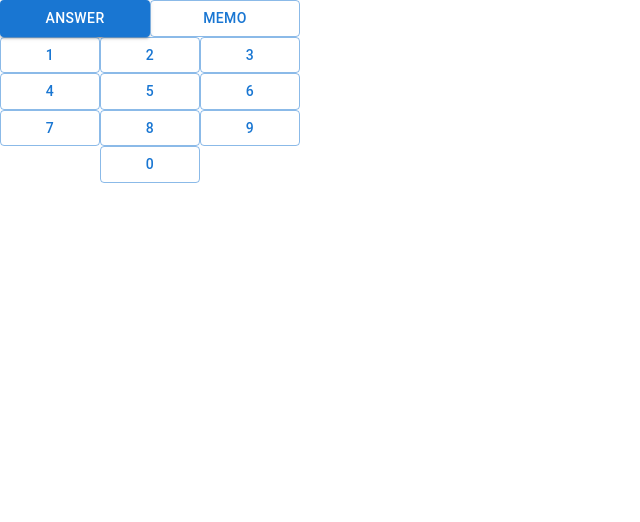
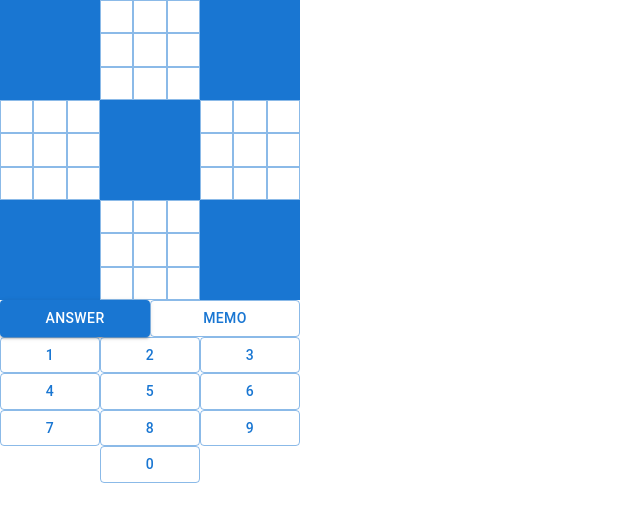
Before and after one commit to kuman514/ReactSudoku, a React (Vite) app: page / in a window 1280 px wide. Shown: the top 522 px of the page, without its empty margins (0-640 px from the left). Built offline with nearby package versions, Linux system fonts and the light colour scheme.

Commit message:
feat: add variable-tile

```diff
--- a/src/app/index.tsx
+++ b/src/app/index.tsx
@@ -1,34 +1,153 @@
 import { DigitButton } from '^/features/digit-button';
 import { ModeButton } from '^/features/mode-button';
+import { VariableTile } from '^/features/variable-tile';
 import { Digit } from '^/shared/digit/types';
 import { useState } from 'react';
 
+function memoDigit({
+  row,
+  col,
+  digit,
+  memoTile,
+}: {
+  row: number;
+  col: number;
+  digit: Digit;
+  memoTile: Digit[][][];
+}) {
+  const newMemoTile: Digit[][][] = JSON.parse(JSON.stringify(memoTile));
+  switch (digit) {
+    case 0:
+      newMemoTile[row][col] = [];
+      break;
+    default: {
+      const memoIndex = newMemoTile[row][col].findIndex(
+        (digitToFind) => digitToFind === digit
+      );
+      if (memoIndex === -1) {
+        newMemoTile[row][col].push(digit);
+      } else {
+        newMemoTile[row][col].splice(memoIndex, 1);
+      }
+      break;
+    }
+  }
+  return newMemoTile;
+}
+
+function inputDigit({
+  row,
+  col,
+  digit,
+  answerTile,
+}: {
+  row: number;
+  col: number;
+  digit: Digit;
+  answerTile: Digit[][];
+}) {
+  const newAnswerTile: Digit[][] = JSON.parse(JSON.stringify(answerTile));
+  newAnswerTile[row][col] = digit;
+  return newAnswerTile;
+}
+
 export function App() {
   const [mode, setMode] = useState<'answer' | 'memo'>('answer');
-  const [digitActiveStatus, setDigitActiveStatus] = useState<
-    Record<Digit, boolean>
-  >({
-    0: false,
-    1: false,
-    2: false,
-    3: false,
-    4: false,
-    5: false,
-    6: false,
-    7: false,
-    8: false,
-    9: false,
+
+  const [selectedPos, setSelectedPos] = useState<{
+    row: number;
+    col: number;
+  }>({
+    row: -1,
+    col: -1,
   });
 
-  function handleOnClickDigitButton(clickedDigit: Digit) {
-    setDigitActiveStatus({
-      ...digitActiveStatus,
-      [clickedDigit]: !digitActiveStatus[clickedDigit],
-    });
+  const [answerTile, setAnswerTile] = useState<Digit[][]>([
+    [0, 0, 0, 0, 0, 0, 0, 0, 0],
+    [0, 0, 0, 0, 0, 0, 0, 0, 0],
+    [0, 0, 0, 0, 0, 0, 0, 0, 0],
+    [0, 0, 0, 0, 0, 0, 0, 0, 0],
+    [0, 0, 0, 0, 0, 0, 0, 0, 0],
+    [0, 0, 0, 0, 0, 0, 0, 0, 0],
+    [0, 0, 0, 0, 0, 0, 0, 0, 0],
+    [0, 0, 0, 0, 0, 0, 0, 0, 0],
+    [0, 0, 0, 0, 0, 0, 0, 0, 0],
+  ]);
+
+  const [memoTile, setMemoTile] = useState<Digit[][][]>([
+    [[], [], [], [], [], [], [], [], []],
+    [[], [], [], [], [], [], [], [], []],
+    [[], [], [], [], [], [], [], [], []],
+    [[], [], [], [], [], [], [], [], []],
+    [[], [], [], [], [], [], [], [], []],
+    [[], [], [], [], [], [], [], [], []],
+    [[], [], [], [], [], [], [], [], []],
+    [[], [], [], [], [], [], [], [], []],
+    [[], [], [], [], [], [], [], [], []],
+  ]);
+
+  function handleOnClickDigitButton(digit: Digit) {
+    if (selectedPos.row < 0 || selectedPos.col < 0) {
+      return;
+    }
+
+    switch (mode) {
+      case 'answer':
+        setAnswerTile(
+          inputDigit({
+            ...selectedPos,
+            digit,
+            answerTile,
+          })
+        );
+        break;
+      case 'memo':
+        setMemoTile(
+          memoDigit({
+            ...selectedPos,
+            digit,
+            memoTile,
+          })
+        );
+        break;
+      default:
+        break;
+    }
   }
 
   return (
     <main>
+      <div
+        style={{
+          width: 300,
+          height: 300,
+          display: 'grid',
+          gridTemplateColumns: 'repeat(9, 1fr)',
+          gridTemplateRows: 'repeat(9, 1fr)',
+        }}
+      >
+        {Array.from({ length: 81 }).map((_, index) => {
+          const row = Math.floor(index / 9);
+          const col = index % 9;
+          return (
+            <VariableTile
+              key={`${row},${col}`}
+              answerDigit={answerTile[row][col]}
+              memoDigits={memoTile[row][col]}
+              selectedRow={selectedPos.row}
+              selectedCol={selectedPos.col}
+              curRow={row}
+              curCol={col}
+              onClick={() => {
+                setSelectedPos({
+                  row,
+                  col,
+                });
+              }}
+            />
+          );
+        })}
+      </div>
       <div
         style={{
           width: 300,
@@ -77,7 +196,28 @@ export function App() {
               <DigitButton
                 key={`digit-button-${digit}`}
                 digit={digit}
-                isActive={digitActiveStatus[digit]}
+                isActive={(() => {
+                  if (
+                    selectedPos.row < 0 ||
+                    selectedPos.col < 0 ||
+                    digit === 0
+                  ) {
+                    return false;
+                  }
+
+                  switch (mode) {
+                    case 'answer':
+                      return (
+                        answerTile[selectedPos.row][selectedPos.col] === digit
+                      );
+                    case 'memo':
+                      return memoTile[selectedPos.row][
+                        selectedPos.col
+                      ].includes(digit);
+                    default:
+                      return false;
+                  }
+                })()}
                 onClick={handleOnClickDigitButton}
               />
             )
--- /dev/null
+++ b/src/features/variable-tile/index.tsx
@@ -0,0 +1,116 @@
+import { Digit } from '^/shared/digit/types';
+import { Tile } from '^/shared/tile';
+
+interface Props {
+  answerDigit?: Digit;
+  memoDigits: Digit[];
+  selectedRow: number;
+  selectedCol: number;
+  curRow: number;
+  curCol: number;
+  onClick?: () => void;
+}
+
+export function VariableTile({
+  answerDigit,
+  memoDigits,
+  selectedRow,
+  selectedCol,
+  curRow,
+  curCol,
+  onClick,
+}: Props) {
+  const squareRow = Math.floor(curRow / 3);
+  const squareCol = Math.floor(curCol / 3);
+  const isColored = (squareRow + squareCol) % 2 === 0;
+
+  const isHighlighted = curRow === selectedRow && curCol === selectedCol;
+  const isHalfHighlighted =
+    curRow === selectedRow ||
+    curCol === selectedCol ||
+    (squareRow === Math.floor(selectedRow / 3) &&
+      squareCol === Math.floor(selectedCol / 3));
+
+  const renderTileBody =
+    answerDigit && answerDigit > 0 ? (
+      <div
+        style={{
+          width: '100%',
+          height: '100%',
+          backgroundColor: isHighlighted
+            ? '#20cc20'
+            : isHalfHighlighted
+              ? '#FFFFFF50'
+              : 'transparent',
+          display: 'flex',
+          justifyContent: 'center',
+          alignItems: 'center',
+        }}
+      >
+        {answerDigit}
+      </div>
+    ) : (
+      (() => {
+        const isMemo: Record<Exclude<Digit, 0>, boolean> = {
+          1: false,
+          2: false,
+          3: false,
+          4: false,
+          5: false,
+          6: false,
+          7: false,
+          8: false,
+          9: false,
+        };
+
+        memoDigits.forEach((digit) => {
+          if (digit === 0) {
+            return;
+          }
+          isMemo[digit] = true;
+        });
+
+        return (
+          <div
+            style={{
+              width: '100%',
+              height: '100%',
+              display: 'grid',
+              gridTemplateRows: '1fr 1fr 1fr',
+              gridTemplateColumns: '1fr 1fr 1fr',
+              backgroundColor: isHighlighted
+                ? '#20cc20'
+                : isHalfHighlighted
+                  ? '#FFFFFF50'
+                  : 'transparent',
+            }}
+          >
+            {([1, 2, 3, 4, 5, 6, 7, 8, 9] satisfies Digit[]).map((digit) => (
+              <div
+                key={`memo-tile-${curRow}-${curCol}-${digit}`}
+                style={{
+                  fontSize: '0.3rem',
+                }}
+              >
+                {isMemo[digit] ? digit : null}
+              </div>
+            ))}
+          </div>
+        );
+      })()
+    );
+
+  return (
+    <Tile
+      ariaLabel={`tile-${curRow}-${curCol}`}
+      isColored={isColored}
+      customStyle={{
+        minWidth: 'unset',
+        padding: 0,
+      }}
+      onClick={onClick}
+    >
+      {renderTileBody}
+    </Tile>
+  );
+}
```
Also changed, not shown: 2 other files (tests, documents, lock files or other folders).
